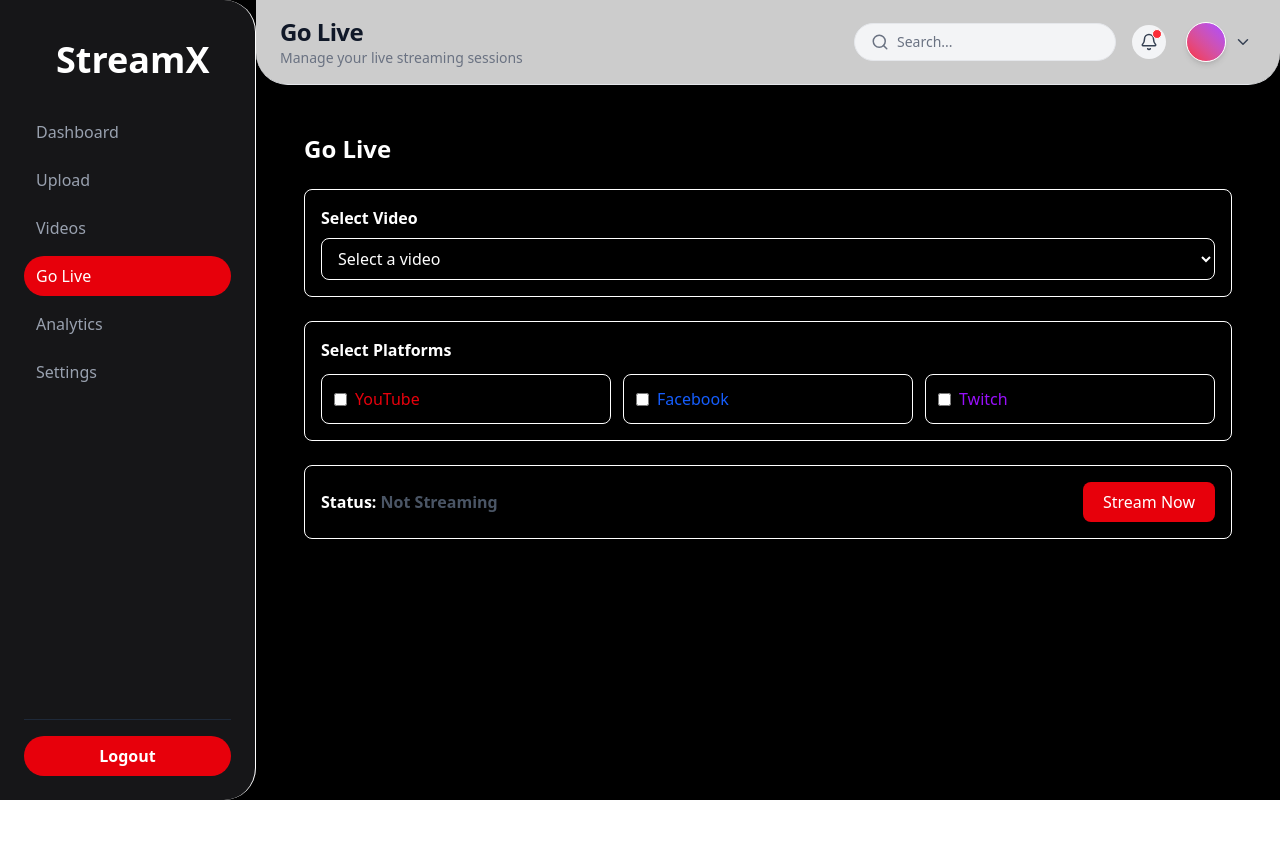
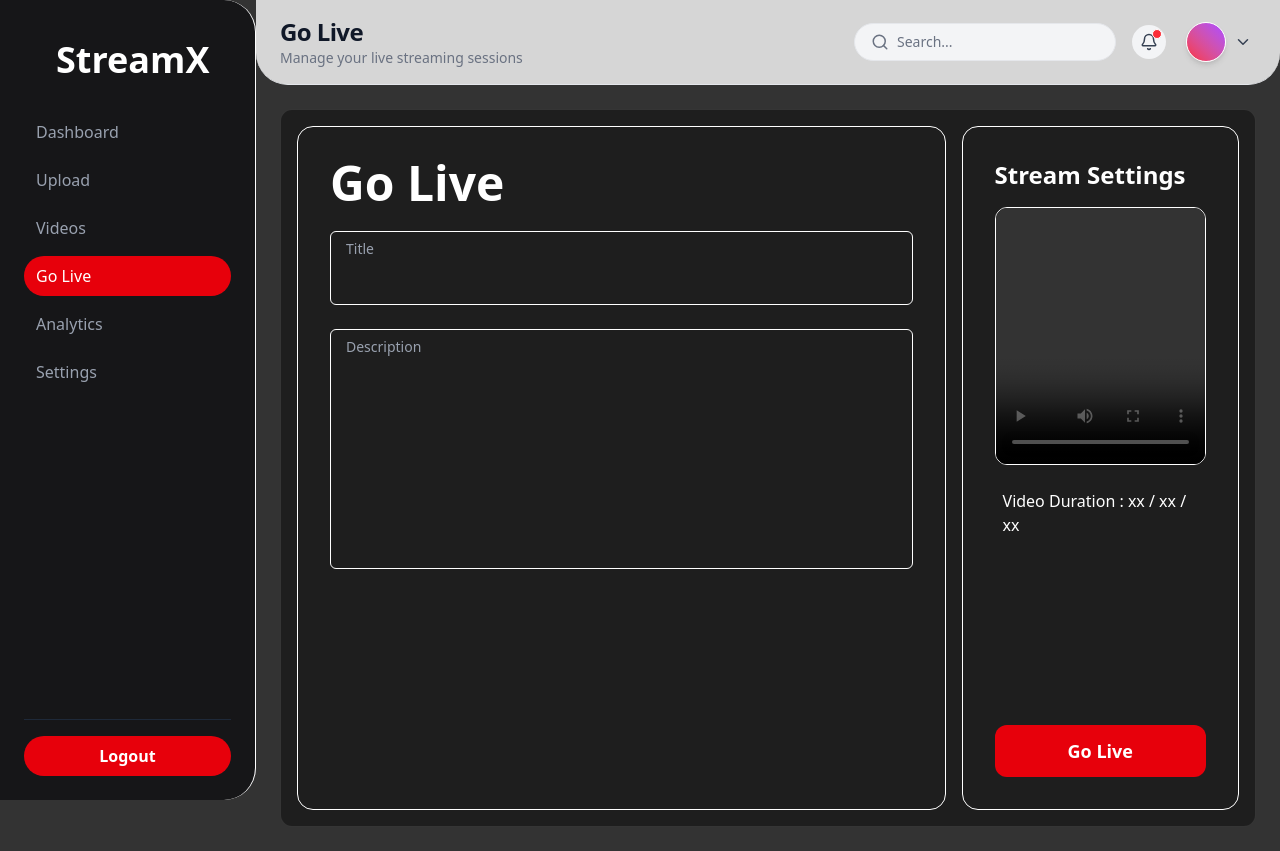
Before and after one commit to JavaDeveloper-Sinku/StreamX_Webapp, a Next.js app: page /dashboard/live in a window 1280 px wide. Before the commit the page ends 800 px from the top, so only its background shows below. Built offline with nearby package versions, Linux system fonts and the light colour scheme.

Commit message:
frontend curreating

```diff
--- a/app/dashboard/layout.tsx
+++ b/app/dashboard/layout.tsx
@@ -9,10 +9,10 @@ export default function DashboardLayout({
   children: React.ReactNode;
 }) {
   return (
-    <div className="bg-black min-h-screen text-white">
+    <div className="bg-black/80 min-h-screen text-white">
 
       {/* --- Fixed Sidebar --- */}
-      <aside className="fixed top-0 left-0 h-full w-64 bg-zinc-900 border-r border-white/10 rounded-r-4xl">
+      <aside className="fixed top-0 left-0 h-full w-64 bg-zinc-900 border-r border-white/20 rounded-r-4xl">
         <Sidebar />
       </aside>
 
--- a/app/dashboard/live/page.tsx
+++ b/app/dashboard/live/page.tsx
@@ -7,104 +7,87 @@ export default function LivePage() {
   const [platforms, setPlatforms] = useState<string[]>([]);
   const [isStreaming, setIsStreaming] = useState(false);
 
-  const videos = [
-    { id: "1", title: "React Tutorial" },
-    { id: "2", title: "Next.js Masterclass" },
-    { id: "3", title: "AI Automation Guide" },
-  ];
+  return (
+    <div className="w-full flex gap-4 p-4 bg-black/40 border rounded-xl border-white/10">
 
-  const togglePlatform = (platform: string) => {
-    setPlatforms((prev) =>
-      prev.includes(platform)
-        ? prev.filter((p) => p !== platform)
-        : [...prev, platform]
-    );
-  };
+      {/* LEFT MAIN BOX */}
+      <div className="border rounded-2xl p-8 flex flex-col w-full space-y-6">
+        <h2 className="text-5xl font-bold text-white">Go Live</h2>
 
-  const handleStream = () => {
-    if (!selectedVideo || platforms.length === 0) {
-      alert("Please select a video and at least one platform");
-      return;
-    }
+        <div className="space-y-6">
 
-    setIsStreaming(true);
+          {/* TITLE INPUT */}
+          <div className="relative">
+            <span className="absolute left-4 top-2 text-sm text-gray-400">
+              Title
+            </span>
+            <input
+              type="text"
+              className="w-full border rounded-md
+                         px-4 pt-8 pb-3 text-lg
+                         bg-transparent text-white
+                         focus:outline-none focus:ring-2 focus:ring-blue-500"
+            />
+          </div>
 
-    setTimeout(() => {
-      alert("Streaming started successfully!");
-    }, 1500);
-  };
+          {/* DESCRIPTION INPUT */}
+          <div className="relative">
+            <span className="absolute left-4 top-2 text-sm text-gray-400">
+              Description
+            </span>
+            <textarea
+              className="w-full h-60 border rounded-md
+                         px-4 pt-8 pb-3 text-lg
+                         bg-transparent text-white resize-none
+                         focus:outline-none focus:ring-2 focus:ring-blue-500"
+            />
+          </div>
 
-  return (
-    <div className="bg-green/30 p-6 rounded-xl shadow space-y-6">
-      <h1 className="text-2xl font-bold">Go Live</h1>
-
-      {/* Select Video */}
-      <div className="p-4 border rounded-lg">
-        <h2 className="font-semibold mb-2">Select Video</h2>
-
-        <select
-          className="w-full border px-3 py-2 rounded-lg"
-          value={selectedVideo}
-          onChange={(e) => setSelectedVideo(e.target.value)}
-        >
-          <option value="">Select a video</option>
-          {videos.map((v) => (
-            <option key={v.id} value={v.id}>
-              {v.title}
-            </option>
-          ))}
-        </select>
-      </div>
-
-      {/* Select Platforms */}
-      <div className="p-4 border rounded-lg">
-        <h2 className="font-semibold mb-3">Select Platforms</h2>
-
-        <div className="grid grid-cols-1 md:grid-cols-3 gap-3">
-          {[
-            { name: "YouTube", value: "youtube", color: "text-red-600" },
-            { name: "Facebook", value: "facebook", color: "text-blue-600" },
-            { name: "Twitch", value: "twitch", color: "text-purple-600" },
-          ].map((p) => (
-            <label
-              key={p.value}
-              className="flex items-center gap-2 border p-3 rounded-lg cursor-pointer hover:bg-gray-50"
-            >
-              <input
-                type="checkbox"
-                checked={platforms.includes(p.value)}
-                onChange={() => togglePlatform(p.value)}
-              />
-              <span className={`font-medium ${p.color}`}>{p.name}</span>
-            </label>
-          ))}
         </div>
       </div>
 
-      {/* Status & Button */}
-      <div className="flex justify-between items-center border p-4 rounded-lg">
-        <div>
-          <p className="font-semibold">
-            Status:{" "}
-            <span className={isStreaming ? "text-green-600" : "text-gray-600"}>
-              {isStreaming ? "Streaming Live..." : "Not Streaming"}
-            </span>
-          </p>
-          {isStreaming && (
-            <p className="text-sm text-gray-500">
-              Your video is live on selected platforms 🎥
-            </p>
-          )}
+
+
+
+
+
+
+      {/* RIGHT SETTINGS BOX */}
+      <div className="border rounded-2xl p-8 flex flex-col w-96">
+
+        {/* TOP CONTENT */}
+        <div className="space-y-4">
+          <h2 className="text-2xl font-semibold text-white">Stream Settings</h2>
+          <div className="border rounded-xl overflow-hidden bg-black/30">
+            <video
+            controls
+            className="w-full h-64 object-contain"
+            />
+          </div>
+
+          <div className="p-2">
+            <h3>Video Duration : xx / xx / xx</h3>
+          </div>
+
         </div>
 
+
+
+
+        {/* SPACE FILLER */}
+        <div className="flex-1" />
+
+
+        {/* BOTTOM BUTTON */}
         <button
-          onClick={handleStream}
-          className="px-5 py-2 rounded-lg bg-red-600 text-white hover:bg-red-700 disabled:bg-gray-400"
           disabled={isStreaming}
+          className="w-full py-3 mt-45 rounded-xl bg-red-600 text-white text-lg font-semibold
+                     hover:bg-blue-700 transition disabled:opacity-50 disabled:cursor-not-allowed"
         >
-          {isStreaming ? "Streaming..." : "Stream Now"}
+          {isStreaming ? "Streaming..." : "Go Live"}
         </button>
       </div>
+
     </div>
   );
 }
--- a/app/dashboard/page.tsx
+++ b/app/dashboard/page.tsx
@@ -11,7 +11,7 @@ export default function DashboardPage() {
         <StatsCard title="Total Views" value="120K" />
         <StatsCard title="Videos" value="34" />
         <StatsCard title="Live" value="2" />
-        <StatsCard title="Subscribers" value="8.2K" />
+        <StatsCard title="Space" value="8.2K" />
       </div>
 
       <VideoTable />
--- a/app/dashboard/setting/page.tsx
+++ b/app/dashboard/setting/page.tsx
@@ -2,7 +2,7 @@
 
 export default function SettingsPage() {
   return (
-    <div className="min-h-screen bg-gray-900 flex justify-center px-4 py-10">
+    <div className="w-full bg-gray-900 flex justify-center px-4 py-10">
       {/* Main Container */}
       <div className="w-full max-w-5xl bg-gray-800 rounded-xl shadow-lg overflow-hidden">
 
--- a/app/dashboard/upload/page.tsx
+++ b/app/dashboard/upload/page.tsx
@@ -32,10 +32,10 @@ export default function UploadVideo() {
   };
 
   return (
-    <div className="min-h-screen bg-black p-6">
+    <div className="w-full bg-black/40 p-8 border rounded-xl border-white/10">
 
       {/* ---- Modern Upload Section ---- */}
-      <div className="max-w-3xl mx-auto bg-gradient-to-b from-zinc-900 to-black border border-white/10 rounded-2xl p-4 shadow-xl">
+      <div className="max-w-3xl mx-auto bg-gradient-to-b from-zinc-900 to-black border border-white/10 rounded-2xl p-8 mt-6 shadow-xl">
 
         <h1 className="text-3xl font-bold text-white">
           Upload Your Content 🎬
--- a/app/dashboard/videos/page.tsx
+++ b/app/dashboard/videos/page.tsx
@@ -22,17 +22,53 @@ const videos = [
     uploadedAt: "2025-12-26 20:15",
     status: "UPLOADING",
   },
+    {
+    id: 3,
+    title: "Live Stream Setup",
+    duration: "15:20",
+    uploadedAt: "2025-12-26 20:15",
+    status: "UPLOADING",
+  },
+    {
+    id: 3,
+    title: "Live Stream Setup",
+    duration: "15:20",
+    uploadedAt: "2025-12-26 20:15",
+    status: "UPLOADING",
+  },
+    {
+    id: 3,
+    title: "Live Stream Setup",
+    duration: "15:20",
+    uploadedAt: "2025-12-26 20:15",
+    status: "UPLOADING",
+  },
+    {
+    id: 3,
+    title: "Live Stream Setup",
+    duration: "15:20",
+    uploadedAt: "2025-12-26 20:15",
+    status: "UPLOADING",
+  },
+    {
+    id: 3,
+    title: "Live Stream Setup",
+    duration: "15:20",
+    uploadedAt: "2025-12-26 20:15",
+    status: "UPLOADING",
+  },
+
 ];
 
 export default function VideosPage() {
   return (
-    <div className="min-h-screen bg-black p-6">
+    <div className="w-full bg-black/40 border rounded-xl border-white/10 p-6">
       <div className="max-w-6xl mx-auto">
 
         {/* Header */}
         <div className="flex justify-between items-center mb-8">
           <div>
-            <h1 className="text-3xl font-bold text-white">Your Videos 📺</h1>
+            <h1 className="text-3xl font-bold text-white">Your Videos </h1>
             <p className="text-gray-400 text-sm mt-1">
               Manage uploaded content, check processing status and actions
             </p>
```
